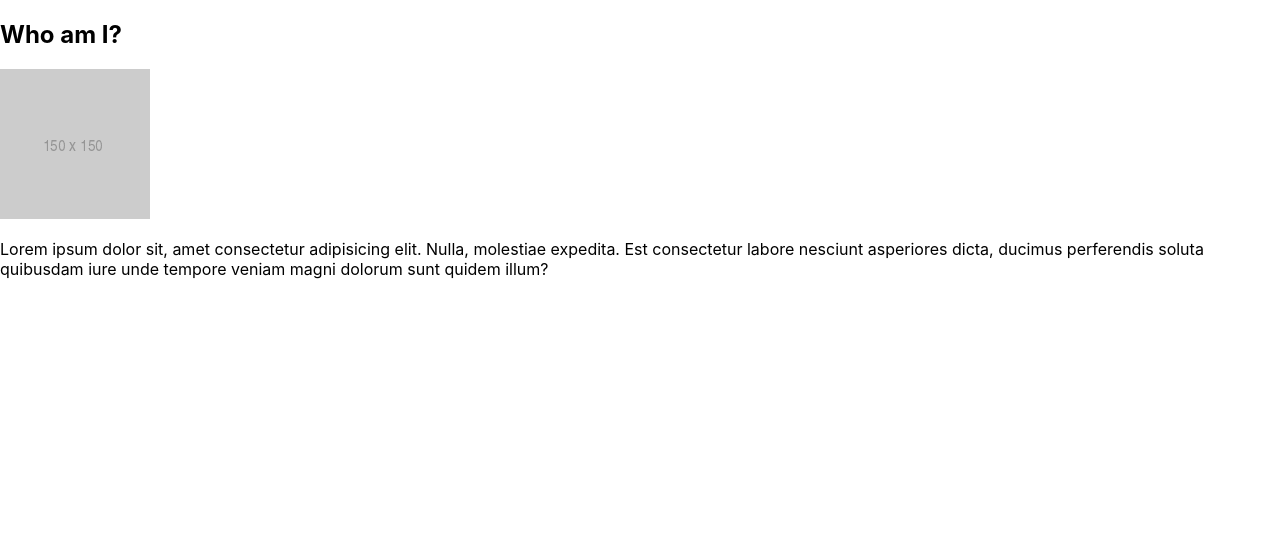
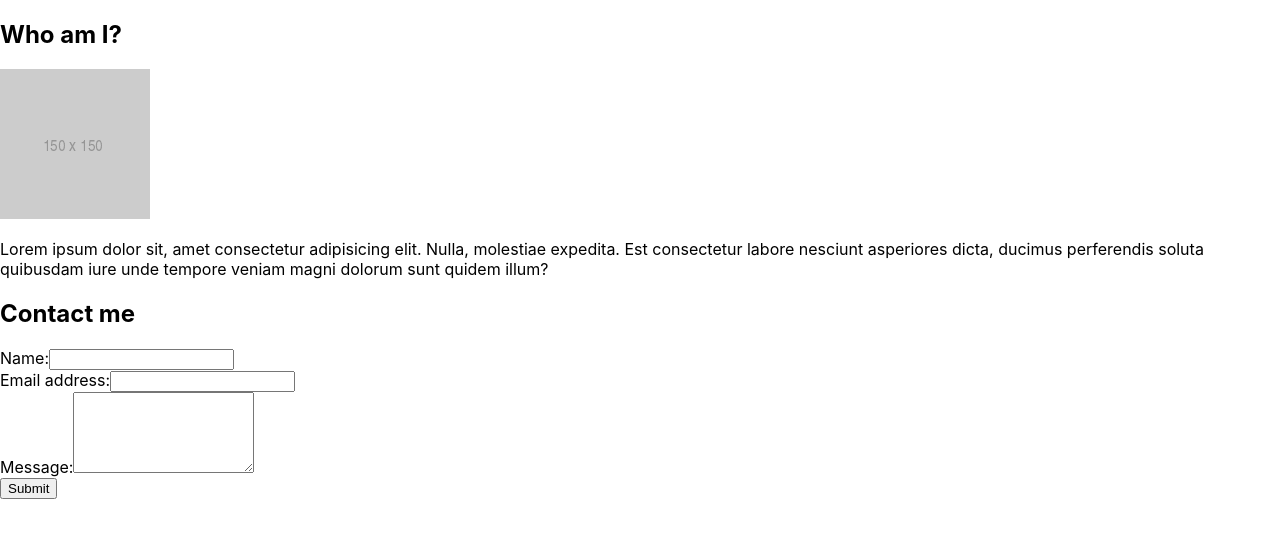
Before and after one commit to tarekyou/react-port, a React (Create React App) app: page / in a window 1280 px wide. Shown: the top 538 px of the page. Built offline with nearby package versions, Linux system fonts and the light colour scheme.

Commit message:
contact component

```diff
--- a/src/App.js
+++ b/src/App.js
@@ -1,10 +1,12 @@
 import "./App.css";
 import About from "./components/About";
+import ContactForm from "./components/Contact";
 
 function App() {
   return (
     <div>
       <About />
+      <ContactForm></ContactForm>
     </div>
   );
 }
--- a/src/components/Contact/index.js
+++ b/src/components/Contact/index.js
@@ -0,0 +1,83 @@
+import React, { useState } from "react";
+import { validateEmail } from "../../utils/helpers";
+
+function ContactForm() {
+  const [errorMessage, setErrorMessage] = useState("");
+
+  const [formState, setFormState] = useState({
+    name: "",
+    email: "",
+    message: "",
+  });
+  const { name, email, message } = formState;
+
+  function handleChange(e) {
+    if (e.target.name === "email") {
+      const isValid = validateEmail(e.target.value);
+      console.log(isValid);
+      // isValid conditional statement
+      if (!isValid) {
+        setErrorMessage("Your email is invalid.");
+      } else {
+        setErrorMessage("");
+      }
+    } else {
+      if (!e.target.value.length) {
+        setErrorMessage(`${e.target.name} is required.`);
+      } else {
+        setErrorMessage("");
+      }
+    }
+    if (!errorMessage) {
+      setFormState({ ...formState, [e.target.name]: e.target.value });
+    }
+  }
+
+  function handleSubmit(e) {
+    e.preventDefault();
+    console.log(formState);
+  }
+  // JSX
+  return (
+    <section>
+      <h1>Contact me</h1>
+      <form id="contact-form" onSubmit={handleSubmit}>
+        <div>
+          <label htmlFor="name">Name:</label>
+          <input
+            type="text"
+            defaultValue={name}
+            onBlur={handleChange}
+            name="name"
+          />
+        </div>
+        <div>
+          <label htmlFor="email">Email address:</label>
+          <input
+            type="email"
+            defaultValue={email}
+            onBlur={handleChange}
+            name="email"
+          />
+        </div>
+        <div>
+          <label htmlFor="message">Message:</label>
+          <textarea
+            name="message"
+            defaultValue={message}
+            onBlur={handleChange}
+            rows="5"
+          />
+        </div>
+        {errorMessage && (
+          <div>
+            <p className="error-text">{errorMessage}</p>
+          </div>
+        )}
+        <button type="submit">Submit</button>
+      </form>
+    </section>
+  );
+}
+
+export default ContactForm;
```
